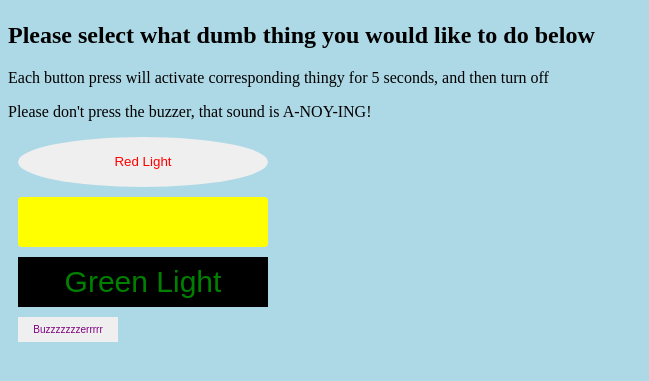
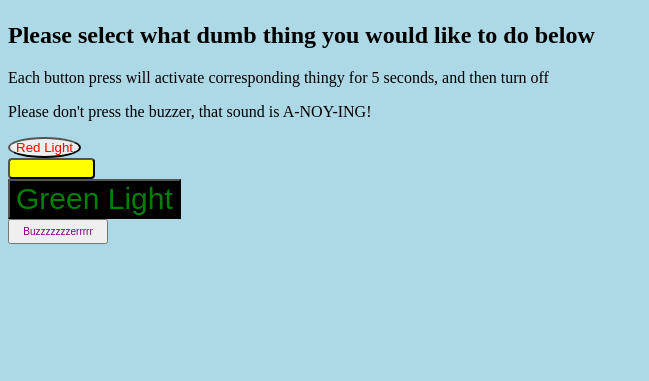
Before and after one commit to JustinOliver/hope, a Flask app: page / in a window 1280 px wide. Shown: the part 58-439 px from the top of the page, without its empty margins (0-649 px from the left). Run offline with Flask 2, Linux system fonts and the light colour scheme.

```diff
--- a/application.py
+++ b/application.py
@@ -52,7 +52,7 @@ def main():
         GPIO.output(red, GPIO.HIGH)
         time.sleep(5)
         GPIO.output(red, GPIO.LOW)
-        return url_for("index")
+        return render_template("index.html")
 
     @app.route("/yellowLed/", methods=['POST'])
     def yellowLed():
--- a/templates/index.html
+++ b/templates/index.html
@@ -16,22 +16,22 @@
         </div>
         <div>
             <form action="/redLed/" method="POST">
-            <button class="button buttonred" type="submit">Red Light</button>
+            <button class="buttonred" type="submit">Red Light</button>
             </form>
         </div>
         <div>
             <form action="/yellowLed/" method="POST">
-            <button class="button buttonyellow" type="submit">Yellow Light</button>
+            <button class="buttonyellow" type="submit">Yellow Light</button>
             </form>
         </div>
         <div>
             <form action="/greenLed/" method="POST">
-            <button class="button buttongreen" type="submit">Green Light</button>
+            <button class="buttongreen" type="submit">Green Light</button>
             </form>
         </div>
         <div>
             <form action="/buz/" method="POST">
-            <button class="button buttonbuzzer" type="submit">Buzzzzzzzerrrrr</button>
+            <button class="buttonbuzzer" type="submit">Buzzzzzzzerrrrr</button>
             </form>
         </div>
     </body>
```
